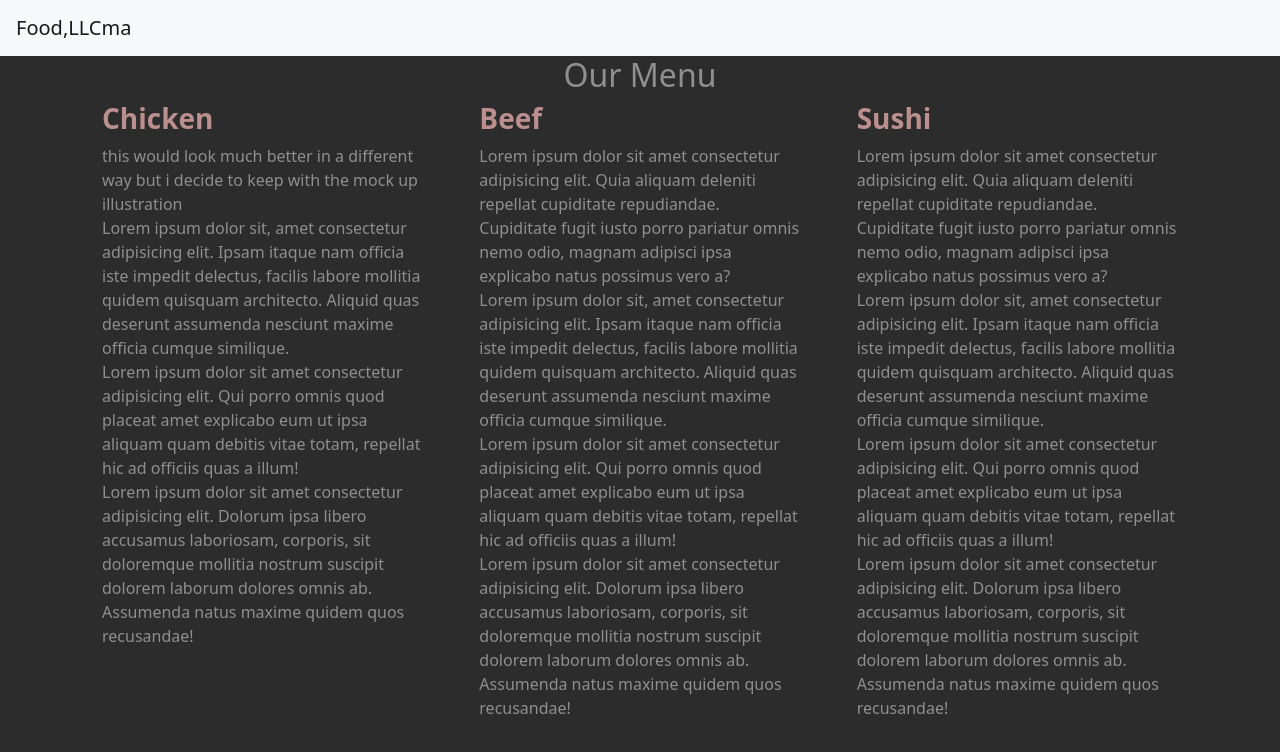
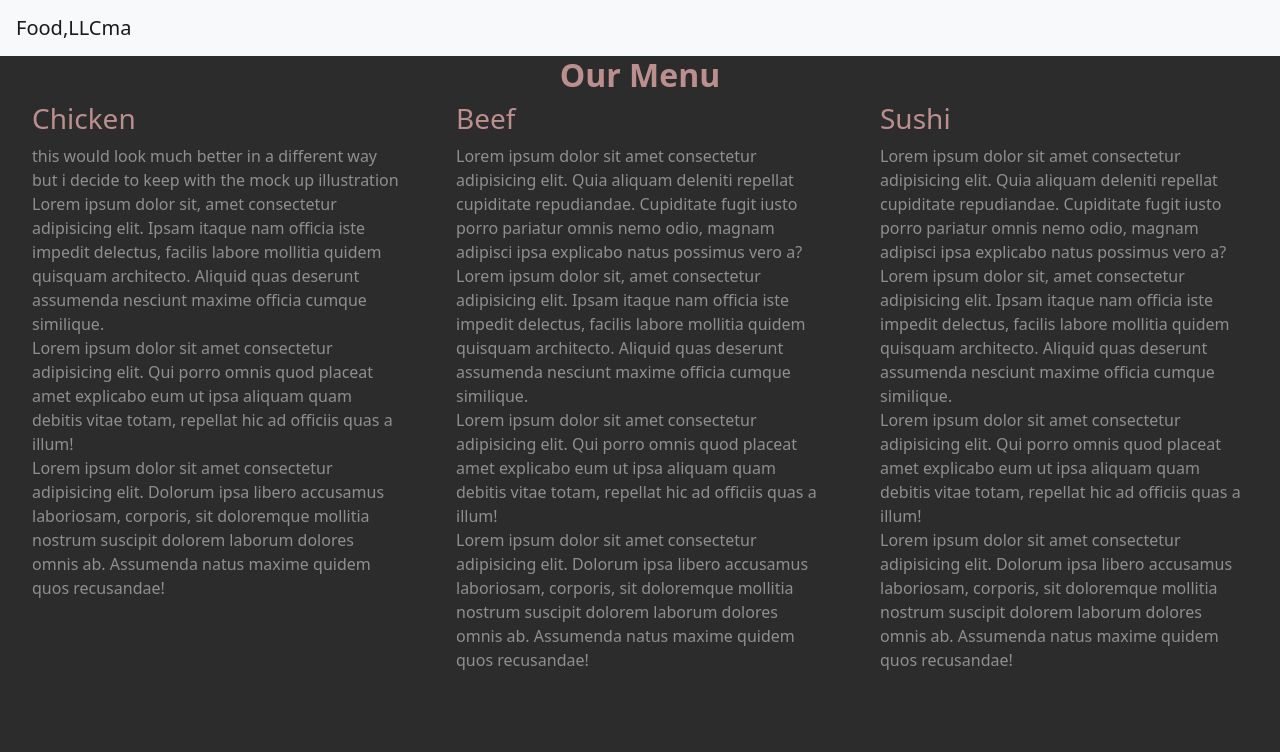
Before and after one commit to LucasSQPardo/module3-solution, a plain HTML site: page index.html in a window 1280 px wide. Drawn offline with nearby package versions, Linux system fonts and the light colour scheme.

Commit message:
changing menu color and font weigth; turning the layout to be as the mock up illustration

```diff
--- a/css/style.css
+++ b/css/style.css
@@ -4,5 +4,10 @@ body{
 }
 #chicken--text, #beef--text, #sushi--text{
     color:rosybrown;
+    font-weight: 500;
+}
+
+#l-menu #l-menu__title{
+    color:rosybrown;
     font-weight: 700;
 }
--- a/index.html
+++ b/index.html
@@ -12,14 +12,14 @@
 </head>
 <body>
   <header id="c-header">
-    <nav class="navbar navbar-expand-md navbar-light bg-light">
+    <nav class="navbar navbar-expand-sm navbar-light bg-light">
         <div class="container-fluid">
           <a class="navbar-brand" href="#">Food,LLCma</a>
           <button class="navbar-toggler" type="button" data-toggle="collapse" data-target="#navbarNav" aria-controls="navbarNav" aria-expanded="false" aria-label="Toggle navigation">
             <span class="navbar-toggler-icon"></span>
           </button>
           <div class="collapse navbar-collapse" id="navbarNav">
-            <ul class="navbar-nav d-md-none">
+            <ul class="navbar-nav d-sm-none">
               <li class="nav-item">
                 <a class="nav-link active " href="#chicken--text">Chicken</a>
               </li>
@@ -37,9 +37,9 @@
   <div class="container-fluid" id="l-menu">
     <h2 class="text-center" id="l-menu__title">Our Menu</h2>
   </div>
-    <div class="container">
+    <div class="container-fluid">
         <div class="row">
-            <div class="col-lg-4 col-md-6 col-sm-12">
+            <div class="col-md-4 col-sm-6 col-xs-12">
                 <div class="container-fluid">
                     <h3 id="chicken--text">Chicken</h3>
                     <p>this would look much better in a different way but i decide to keep with the mock up illustration<br>
@@ -48,7 +48,7 @@
                         Lorem ipsum dolor sit amet consectetur adipisicing elit. Dolorum ipsa libero accusamus laboriosam, corporis, sit doloremque mollitia nostrum suscipit dolorem laborum dolores omnis ab. Assumenda natus maxime quidem quos recusandae!</p>
                 </div>
             </div>
-            <div class="col-lg-4 col-md-6 flex">
+            <div class="col-md-4 col-sm-6 flex">
                 <div class="container-fluid">
                     <h3 id="beef--text">Beef</h3>
                     <p>Lorem ipsum dolor sit amet consectetur adipisicing elit. Quia aliquam deleniti repellat cupiditate repudiandae. Cupiditate fugit iusto porro pariatur omnis nemo odio, magnam adipisci ipsa explicabo natus possimus vero a?<br>
@@ -58,7 +58,7 @@
                     </p>
                 </div>
             </div>
-            <div class="col-lg-4 flex">
+            <div class="col-md-4 flex">
                 <div class="container">
                     <h3 id="sushi--text">Sushi</h3>
                     <p>Lorem ipsum dolor sit amet consectetur adipisicing elit. Quia aliquam deleniti repellat cupiditate repudiandae. Cupiditate fugit iusto porro pariatur omnis nemo odio, magnam adipisci ipsa explicabo natus possimus vero a?<br>
```
